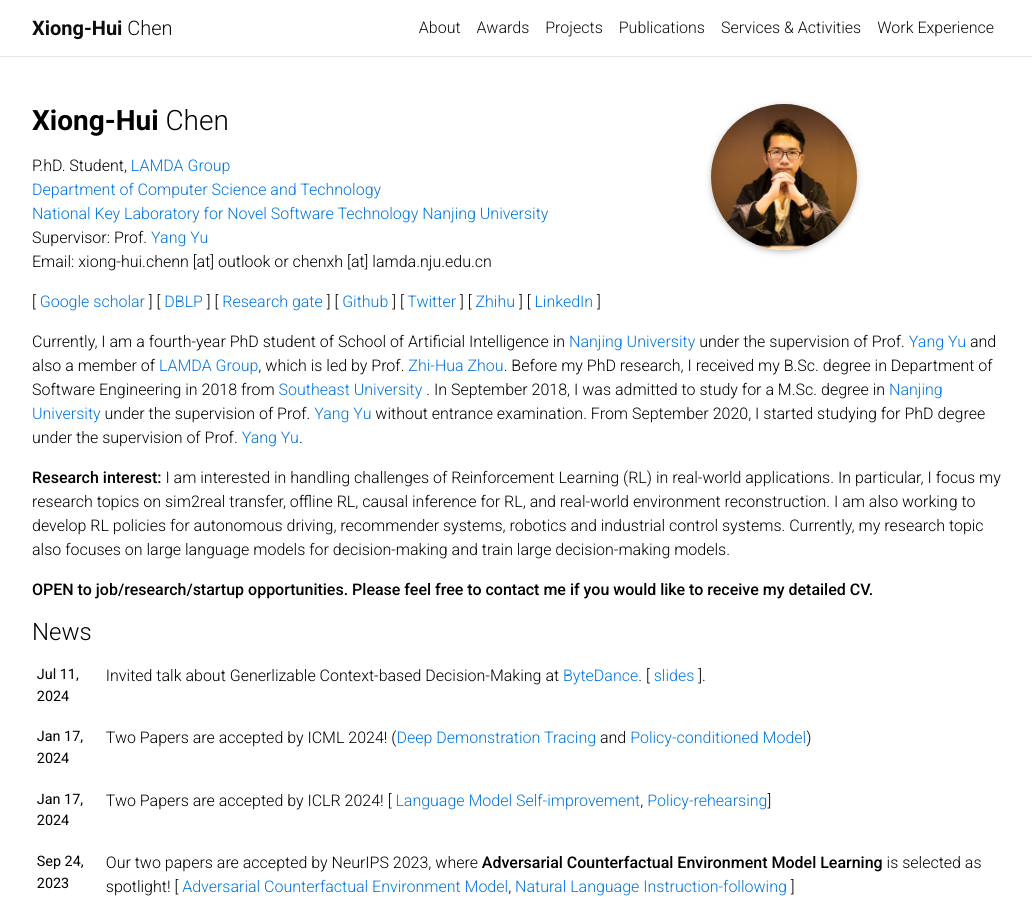
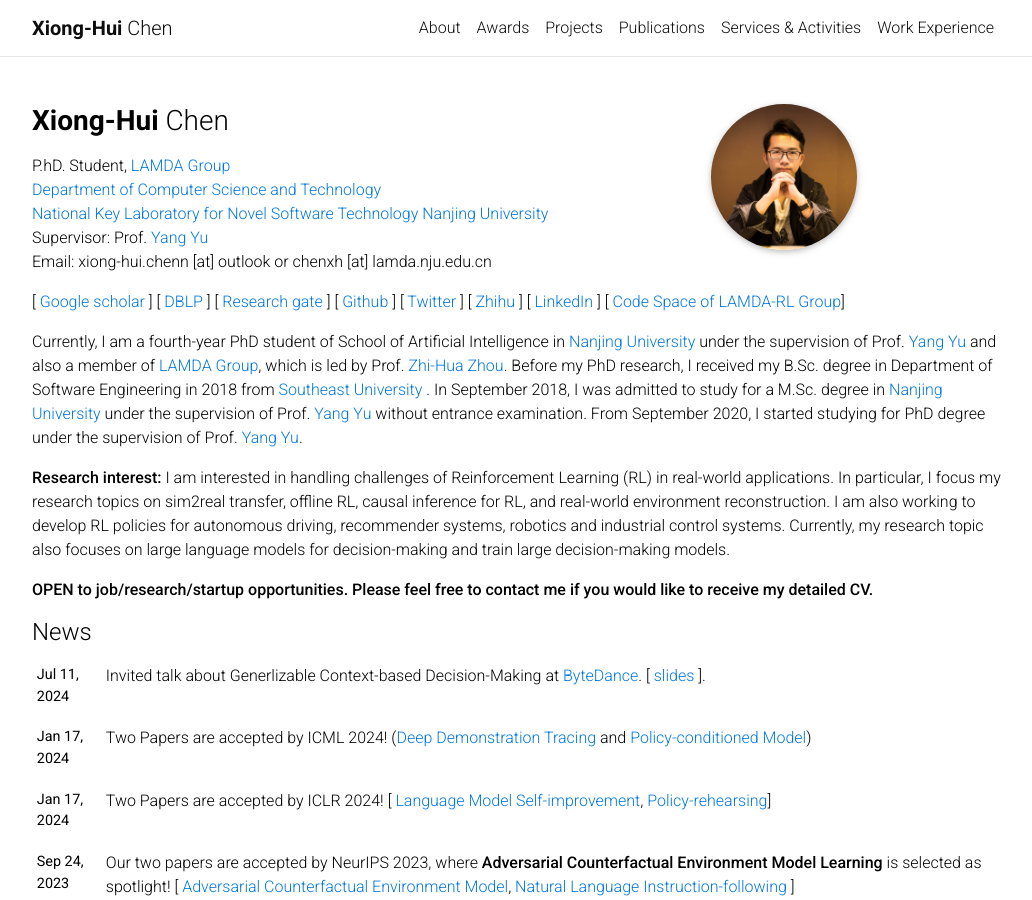
Before and after one commit to xionghuichen/xionghuichen.github.io, a Jekyll site: the page built from _pages/about.md, in a window 1280 px wide and 900 px high. Shown: the whole window, without its empty margins (123-1155 px from the left). Built offline with Jekyll 4.4.1, drawn with Linux system fonts in a browser that asks for light colours; comment, search, counter and statistics services are not loaded.

Commit message:
update info

```diff
--- a/_pages/about.md
+++ b/_pages/about.md
@@ -21,10 +21,11 @@ P.hD. Student, <a href="http://lamda.nju.edu.cn/CH.MainPage.ashx">LAMDA Group</a
 Supervisor: Prof. <a href="http://lamda.nju.edu.cn/yuy/">Yang Yu</a> <br/>
 Email: xiong-hui.chenn [at] outlook or chenxh [at] lamda.nju.edu.cn <br/>
 
-[ [Google scholar](https://scholar.google.com/citations?user=H5pguCYAAAAJ&hl=en) ] [ [DBLP](https://dblp.org/pid/241/7938.html) ] [ [Research gate](https://www.researchgate.net/profile/Xiong-Hui-Chen-2) ] [ [Github](https://github.com/xionghuichen) ] [ [Twitter](https://twitter.com/xiong_hui_chen) ] [ [Zhihu](https://www.zhihu.com/people/chen-xiong-hui-10) ] [ [LinkedIn](https://www.linkedin.com/in/xiong-hui-chen-9a94b411a/) ]
+[ [Google scholar](https://scholar.google.com/citations?user=H5pguCYAAAAJ&hl=en) ] [ [DBLP](https://dblp.org/pid/241/7938.html) ] [ [Research gate](https://www.researchgate.net/profile/Xiong-Hui-Chen-2) ] [ [Github](https://github.com/xionghuichen) ] [ [Twitter](https://twitter.com/xiong_hui_chen) ] [ [Zhihu](https://www.zhihu.com/people/chen-xiong-hui-10) ] [ [LinkedIn](https://www.linkedin.com/in/xiong-hui-chen-9a94b411a/) ] [ [Code Space of LAMDA-RL Group](https://github.com/LAMDA-RL)]
 
 
-<p> Currently, I am a fourth-year PhD student of School of Artificial Intelligence in <a href="https://www.nju.edu.cn/EN/main.htm">Nanjing University</a> under the supervision of Prof. <a href="http://www.lamda.nju.edu.cn/yuy/">Yang Yu</a> and also a member of <a href="https://www.lamda.nju.edu.cn/MainPage.ashx">LAMDA Group</a>, which is led by Prof. <a href="https://cs.nju.edu.cn/zhouzh/index.htm">Zhi-Hua Zhou</a>.  Before my PhD research, I received my B.Sc. degree in Department of Software Engineering in 2018 from <a href="https://www.seu.edu.cn/english/main.htm"> Southeast University </a> . In September 2018, I was admitted to study for a M.Sc. degree in <a href="https://www.nju.edu.cn/EN/main.htm">Nanjing University</a>  under the supervision of  Prof. <a href="http://www.lamda.nju.edu.cn/yuy/">Yang Yu</a> without entrance examination.  From September 2020, I started studying for PhD degree under the supervision of  Prof. <a href="http://www.lamda.nju.edu.cn/yuy/">Yang Yu</a>.</p>
+<p> Currently, I am a fourth-year PhD student of School of Artificial Intelligence in <a href="https://www.nju.edu.cn/EN/main.htm">Nanjing University</a> under the supervision of Prof. <a href="http://www.lamda.nju.edu.cn/yuy/">Yang Yu</a> and also a member of <a href="https://www.lamda.nju.edu.cn/MainPage.ashx">LAMDA Group</a>, which is led by Prof. <a href="https://cs.nju.edu.cn/zhouzh/index.htm">Zhi-Hua Zhou</a>.
+Before my PhD research, I received my B.Sc. degree in Department of Software Engineering in 2018 from <a href="https://www.seu.edu.cn/english/main.htm"> Southeast University </a> . In September 2018, I was admitted to study for a M.Sc. degree in <a href="https://www.nju.edu.cn/EN/main.htm">Nanjing University</a>  under the supervision of  Prof. <a href="http://www.lamda.nju.edu.cn/yuy/">Yang Yu</a> without entrance examination.  From September 2020, I started studying for PhD degree under the supervision of  Prof. <a href="http://www.lamda.nju.edu.cn/yuy/">Yang Yu</a>.</p>
 
 
 
```
